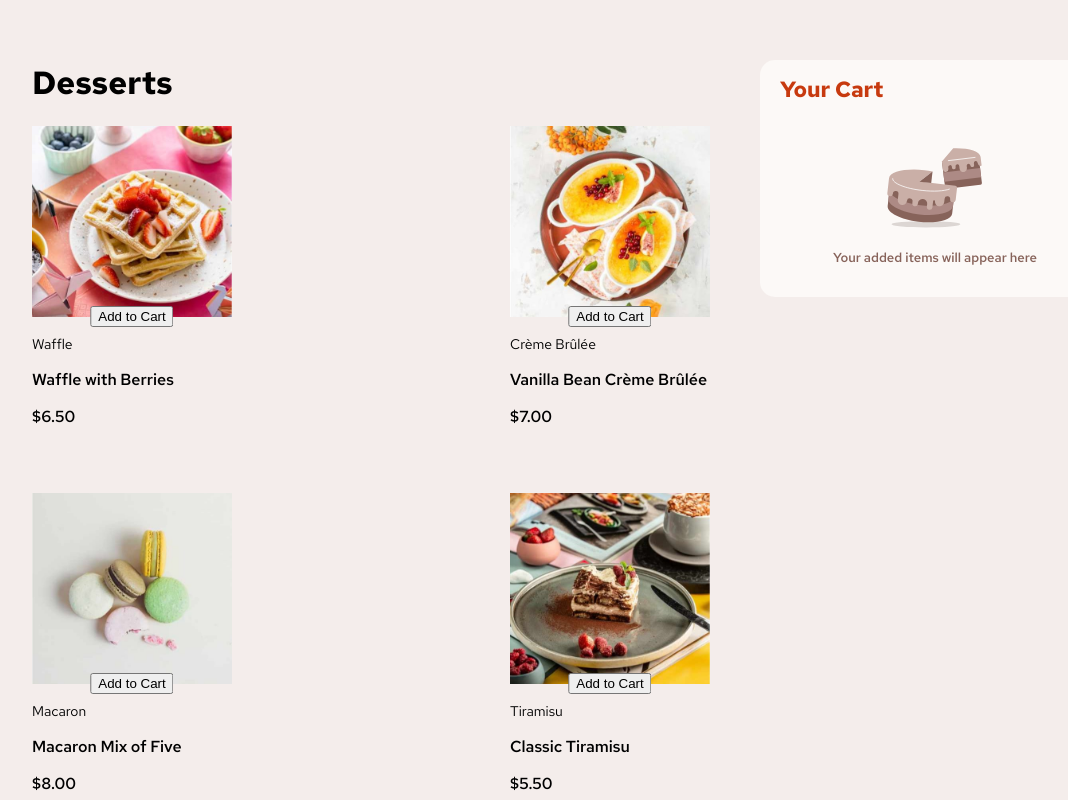
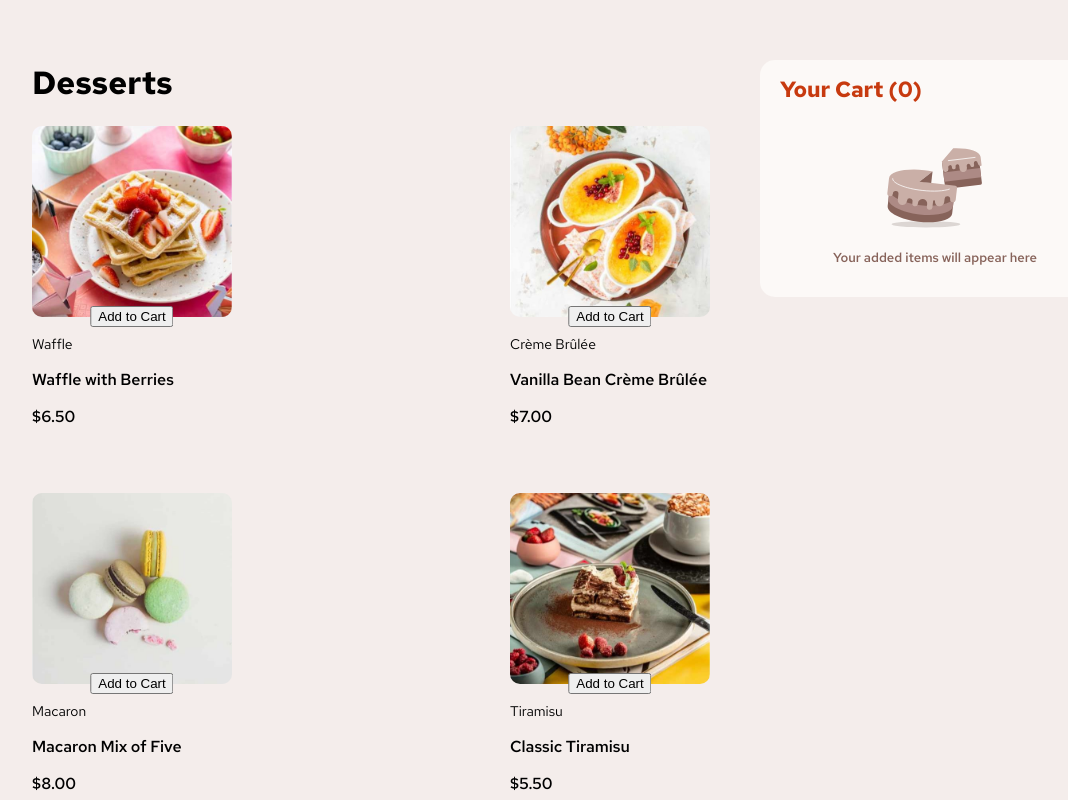
Before and after one commit to emilyproctorr/product_list_project, a React (Create React App) app in the folder react-app/: page / in a window 1280 px wide. Shown: the top 800 px of the page, without its empty margins (28-1096 px from the left). Built offline with nearby package versions, Linux system fonts and the light colour scheme.

Commit message:
added counter to your cart card title

```diff
--- a/react-app/src/components/Home.css
+++ b/react-app/src/components/Home.css
@@ -53,6 +53,7 @@ body {
 .food-image {
     width: 200px;
     height: auto;
+    border-radius: 10px;
 }
 
 /* container that holds each image with associated info */
--- a/react-app/src/components/Home.js
+++ b/react-app/src/components/Home.js
@@ -22,20 +22,22 @@ function Home() {
             // condition ? conditionTrue : conditionFalse
             cartItem.name === item.name
                 // if condition is true, then edit cart item and increase quantity of this item and add to price
-                ? { ...cartItem, quantity: cartItem.quantity + 1, price: cartItem.price + item.price}
+                ? { ...cartItem, quantity: cartItem.quantity + 1, total_price: cartItem.total_price + item.price}
                 // if condition false, then keep cart item the same
                 : cartItem
           );
         } else {
           // new array with previous items and new cart item
-          return [...prevCart, { ...item, quantity: 1 }];
+          return [...prevCart, { ...item, quantity: 1, total_price: item.price}];
         }
       });
     };
 
-    useEffect(() => {
-      console.log("Cart updated: ", cart);
-    }, [cart]);
+    // grab the total number of items in cart
+    const getTotalItemsInCart = () => {
+      // add all quantity values together starting at 0
+      return cart.reduce((total, cartItem) => total + cartItem.quantity, 0);
+    };
 
     return (
       <div>
@@ -72,7 +74,7 @@ function Home() {
           <div className="your-cart-container">
               <div className="your-cart-card-container">
                 <div className='your-cart-title-container' >
-                  <h1 className='your-cart-title'>Your Cart</h1>
+                  <h1 className='your-cart-title'>Your Cart ({getTotalItemsInCart()})</h1>
                 </div>
                 <div className='empty-cart-icon-text-container'>
                   {cart.length === 0 ? (
@@ -86,7 +88,7 @@ function Home() {
                       <div key={index} className="cart-item">
                         <p className='cart-item-name'>{cartItem.name}</p>
                         <p className='cart-item-quantity'>{cartItem.quantity}</p>
-                        <p className='cart-item-price'>${cartItem.price.toFixed(2)}</p>
+                        <p className='cart-item-price'>${cartItem.total_price.toFixed(2)}</p>
                         <hr className="cart-item-divider" />
                       </div>
                     ))}
```
